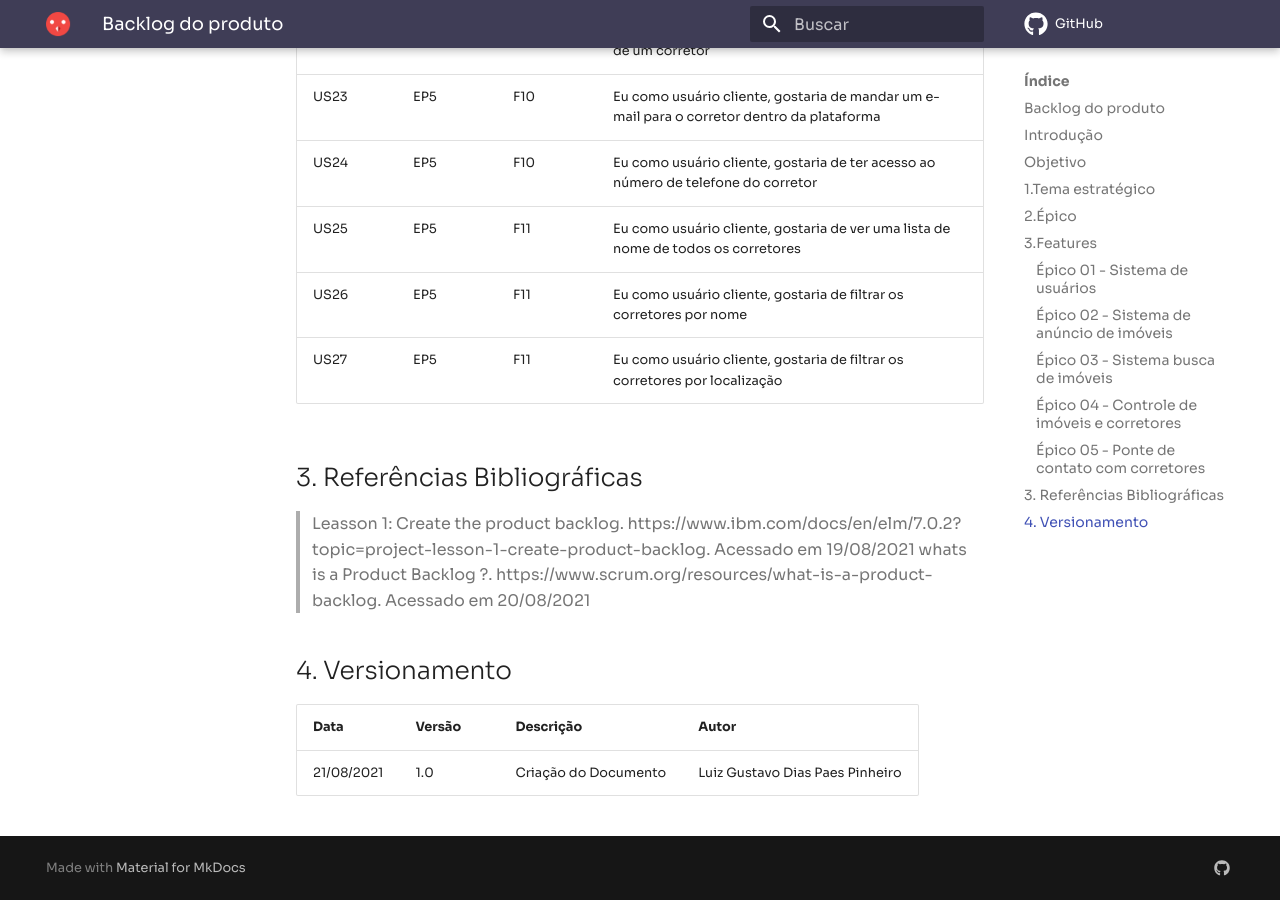
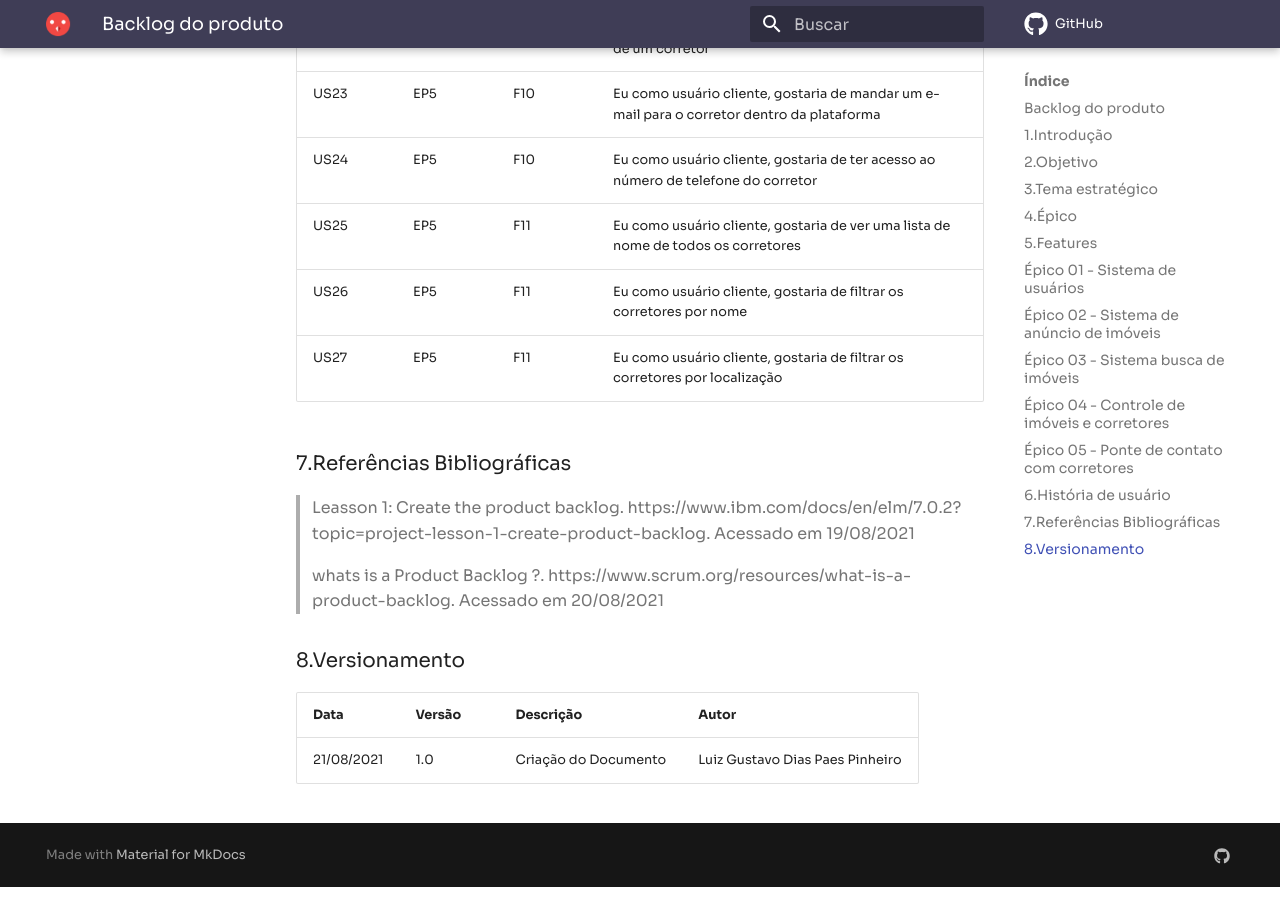
Before and after one commit to UnBArqDsw2021-1/2021.1_G04_Cardeal, an MkDocs documentation site: the page built from docs/desenhoSoftwareBase/backlog-do-produto.md, in a window 1280 px wide and 900 px high, scrolled down 4240 px. Built offline with MkDocs 1.6.1 and Material for MkDocs 9.7.7, drawn with Linux system fonts in a browser that asks for light colours; comment, search, counter and statistics services are not loaded; some of the changed text lies outside the part shown.

Commit message:
Update backlog-do-produto.md
Pequenos ajustes

```diff
--- a/docs/desenhoSoftwareBase/backlog-do-produto.md
+++ b/docs/desenhoSoftwareBase/backlog-do-produto.md
@@ -28,7 +28,7 @@ Criação de uma imobiliária digital que possibilite a compra e aluguel de imó
 
 
 
-## **3.Features**
+### **5.Features**
 ### **Épico 01 - Sistema de usuários**
 
 
@@ -74,7 +74,7 @@ Criação de uma imobiliária digital que possibilite a compra e aluguel de imó
 
 
 
-**4. História de usuário**
+### **6.História de usuário**
 
 
 
@@ -109,11 +109,12 @@ Criação de uma imobiliária digital que possibilite a compra e aluguel de imó
 |US27|EP5|F11|Eu como usuário cliente, gostaria de filtrar os corretores por localização |
 
 
-## 3. Referências Bibliográficas
+### 7.Referências Bibliográficas
 
  > Leasson 1: Create the product backlog. https://www.ibm.com/docs/en/elm/7.0.2?topic=project-lesson-1-create-product-backlog. Acessado em 19/08/2021
+
  > whats is a Product Backlog ?. https://www.scrum.org/resources/what-is-a-product-backlog. Acessado em 20/08/2021
-## 4. Versionamento
+### 8.Versionamento
 
 | Data       | Versão | Descrição                                | Autor             |
 | :--------- | :----- | :--------------------------------------- | :---------------- |
```
Also changed, not shown: other parts of docs/desenhoSoftwareBase/backlog-do-produto.md (+4 -4 lines).
